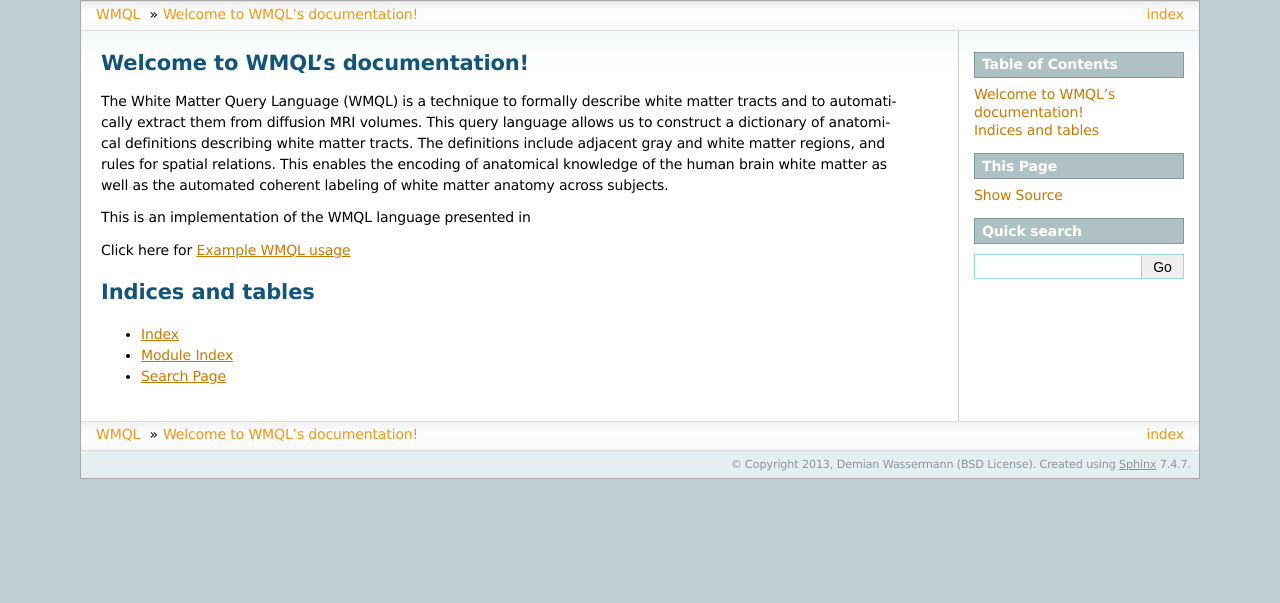
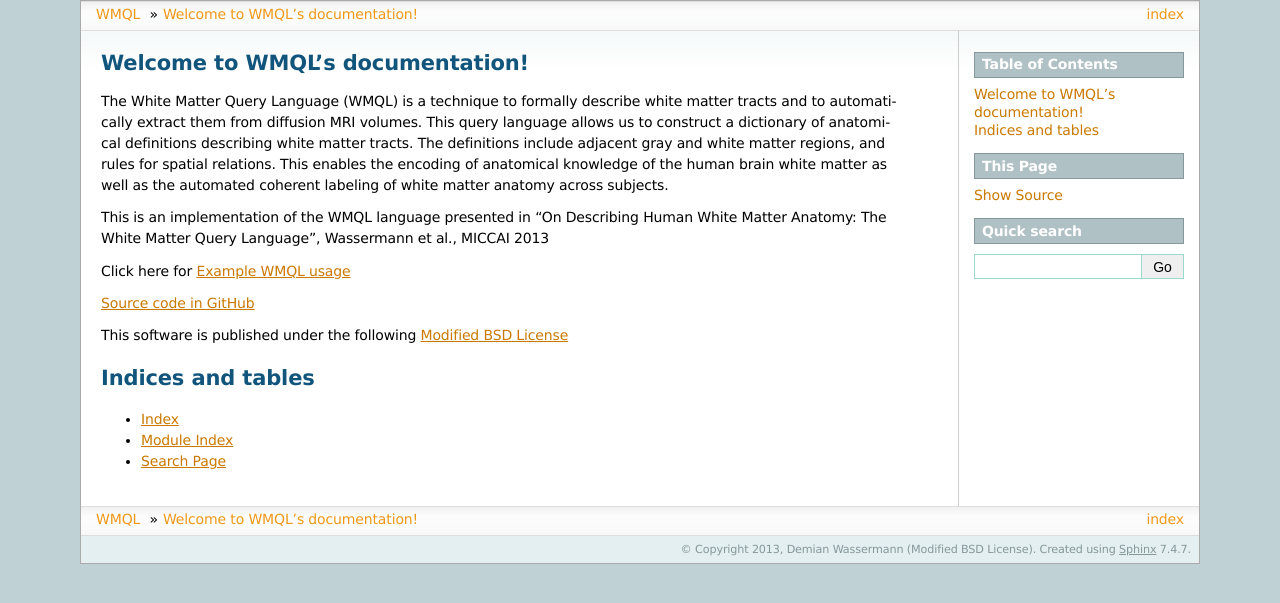
Before and after one commit to demianw/tract_querier, a Sphinx documentation site: the page built from doc/index.rst, in a window 1280 px wide. Shown: the top 603 px of the page. Built offline with Sphinx 7.4.7, drawn with Linux system fonts in a browser that asks for light colours; formulas are drawn with MathJax 3; pages that are not in the unit, such as notebooks, are missing from menus; the version number is read from the project's files by our own code.

Commit message:
ENH: Added the license and the documentation

```diff
--- a/doc/conf.py
+++ b/doc/conf.py
@@ -67,7 +67,7 @@
 
 # General information about the project.
 project = u'WMQL'
-copyright = u'2013, Demian Wassermann (BSD License)'
+copyright = u'2013, Demian Wassermann (Modified BSD License)'
 
 # The version info for the project you're documenting, acts as replacement for
 # |version| and |release|, also used in various other places throughout the
--- a/doc/index.rst
+++ b/doc/index.rst
@@ -8,12 +8,14 @@
 
 The White Matter Query Language (WMQL) is a technique to formally describe white matter tracts and to automatically extract them from diffusion MRI volumes. This query language allows us to construct a dictionary of anatomical definitions describing white matter tracts. The definitions include adjacent gray and white matter regions, and rules for spatial relations. This enables the encoding of anatomical knowledge of the human brain white matter as well as the automated coherent labeling of white matter anatomy across subjects.
 
-This is an implementation of the WMQL language presented in
-
+This is an implementation of the WMQL language presented in "On Describing Human White Matter Anatomy: The White Matter Query Language", Wassermann et al., MICCAI 2013
 
 
 Click here for :ref:`example_script`
 
+`Source code in GitHub <https://github.com/demianw/tract_querier>`_
+
+This software is published under the following :ref:`license`
 
 
 
```
Also changed, not shown: doc/license.rst (added, +19 -0 lines).
